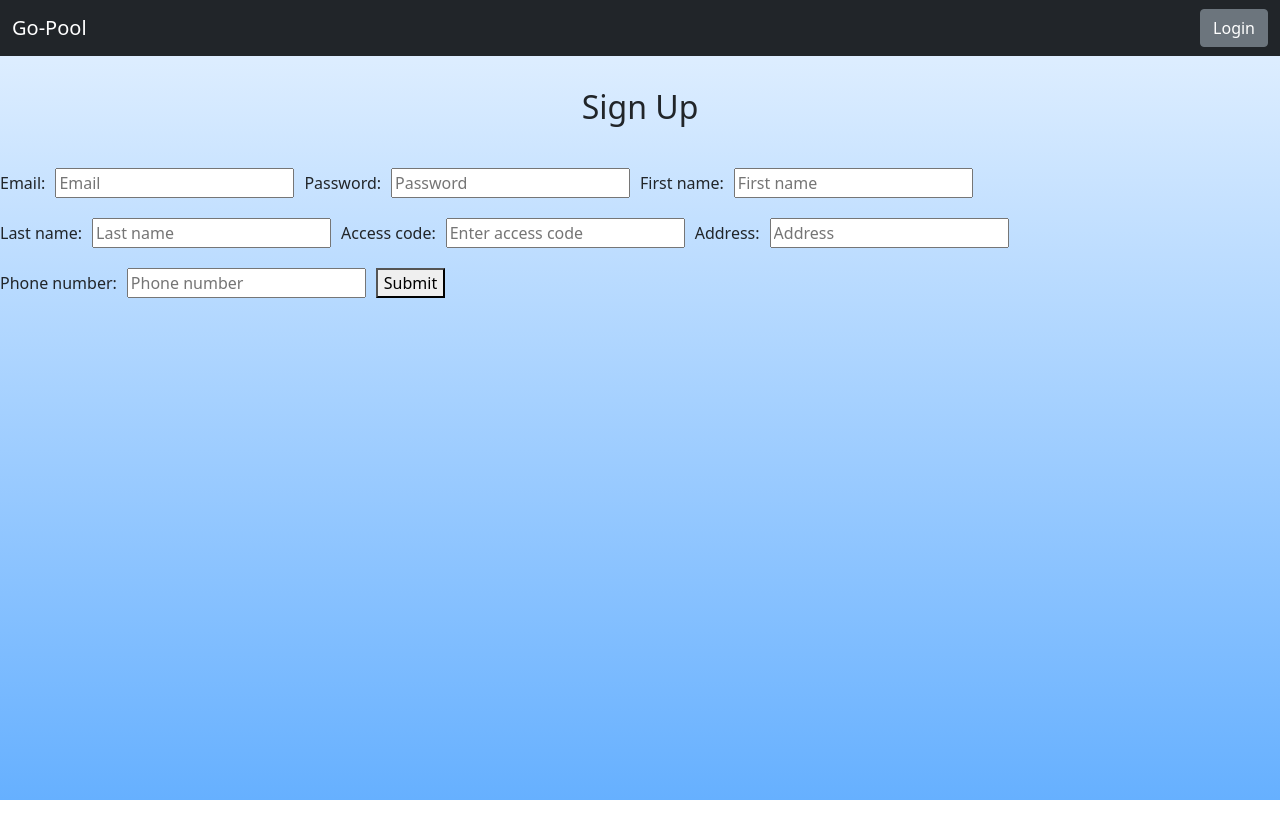
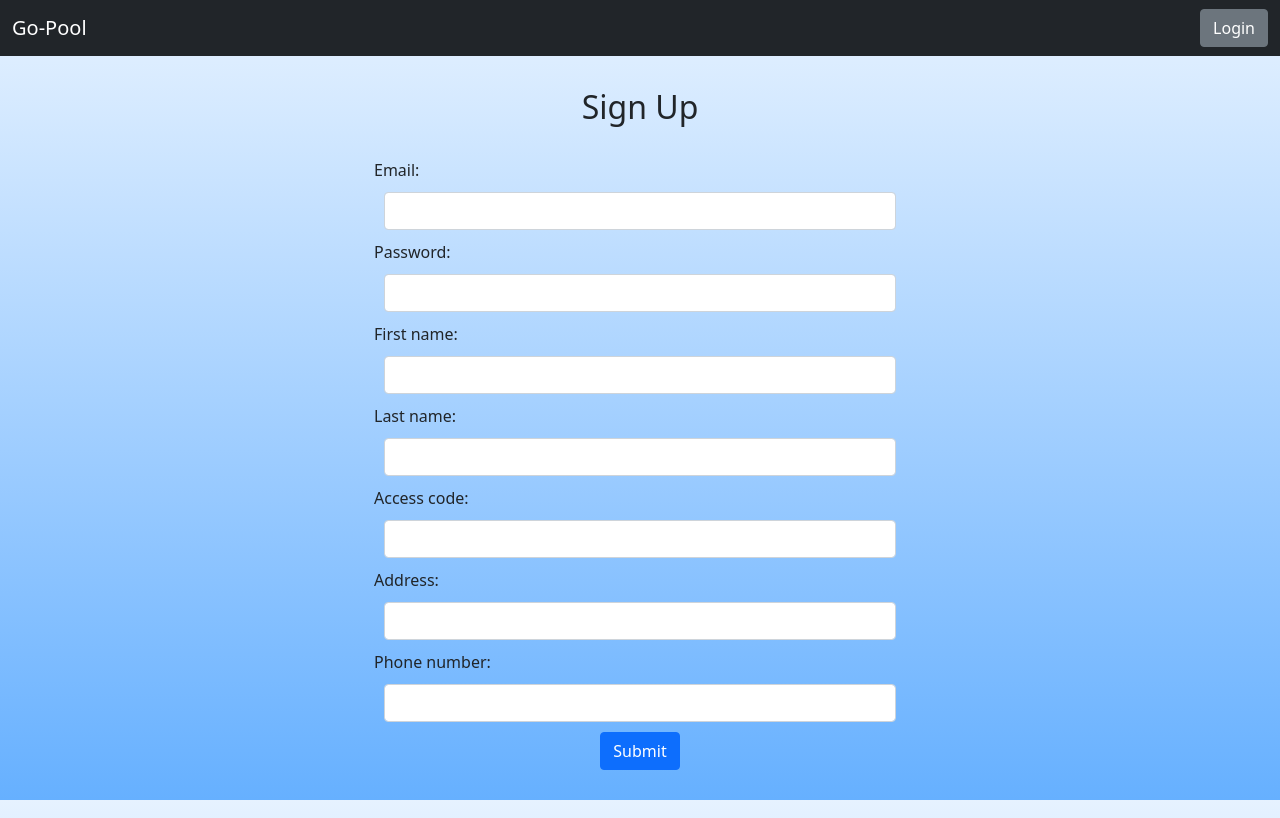
Before and after one commit to GS-goblin-shark/go-pool, a React app: page /signup in a window 1280 px wide. Built offline with nearby package versions, Linux system fonts and the light colour scheme.

Commit message:
styled signup page

```diff
--- a/client/components/signUp.jsx
+++ b/client/components/signUp.jsx
@@ -46,12 +46,12 @@ function signUp() {
     <div className='signup'>
       <h2>Sign Up</h2>
 
-      <form>
-        <label>
+      <form id='signup-form'>
+        <label >
           Email:
         <input
+        className="form-control login-input"
           type='text'
-          placeholder='Email'
           name='email'
           onChange={handleOnChange}
           required>
@@ -60,64 +60,64 @@ function signUp() {
         <label>
           Password:
         <input
+        className="form-control login-input"
           type='password'
           name='password'
           onChange={handleOnChange}
-          placeholder='Password'
           required>
         </input>
         </label>
         <label>
           First name:
         <input
+        className="form-control login-input"
           type='text'
           name='firstName'
           onChange={handleOnChange}
-          placeholder='First name'
           required>
         </input>
         </label>
         <label>
           Last name:
         <input
+        className="form-control login-input"
           type='text'
           name='lastName'
           onChange={handleOnChange}
-          placeholder='Last name'
           required>
         </input>
         </label>
         <label>
           Access code:
         <input
+        className="form-control login-input"
           type='text'
           name='accessCode'
           onChange={handleOnChange}
-          placeholder='Enter access code'
           required>
         </input>
         </label>
         <label>
           Address:
         <input
+        className="form-control login-input"
           type='text'
           name='address'
           onChange={handleOnChange}
-          placeholder='Address'
           required>
         </input>
         </label>
         <label>
           Phone number:
         <input
+        className="form-control login-input"
           type='text'
           name='phoneNum'
           onChange={handleOnChange}
-          placeholder='Phone number'
           required>
         </input>
         </label>
-        <button type='submit' onClick={handleSubmit}>Submit
+        <button className='btn btn-primary' type='submit' onClick={handleSubmit}>Submit
         </button>
       </form>
     </div>
--- a/client/style.scss
+++ b/client/style.scss
@@ -34,6 +34,18 @@ h2{
 
 #logout-button{
   justify-self: flex-end;
+}
+
+//signup page
+#signup-form{
+  display: flex;
+  flex-direction: column;
+  justify-content: center;
+  align-items: center;
+
+  button{
+    margin-bottom: 3em;
+  }
 }
 
 // Dashboard page
```
